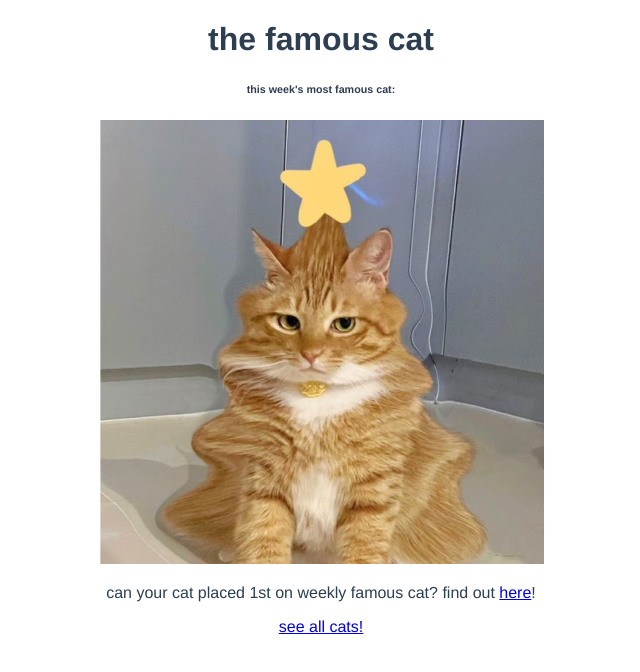
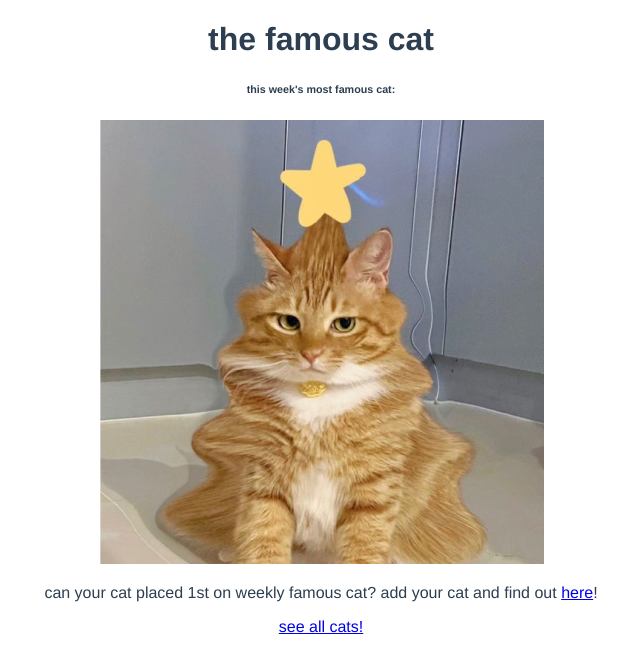
Before and after one commit to shaniashn/the-famous-cat, a Vue app: page / in a window 1280 px wide. Shown: the top 672 px of the page, without its empty margins (319-959 px from the left). Built offline with nearby package versions, Linux system fonts and the light colour scheme.

Commit message:
style(ui): fix add new copywriting

```diff
--- a/src/HomePage.vue
+++ b/src/HomePage.vue
@@ -4,7 +4,7 @@
   <div class="home-cat image">
     <img src="./assets/cats/tree-cat.png" alt="">
   </div>
-  <p>can your cat placed 1st on weekly famous cat? find out <router-link to="/add-new">here</router-link>!</p>
+  <p>can your cat placed 1st on weekly famous cat? add your cat and find out <router-link to="/add-new">here</router-link>!</p>
   <div class="cta">
     <router-link to="/all-cats">see all cats!</router-link>
   </div>
```
